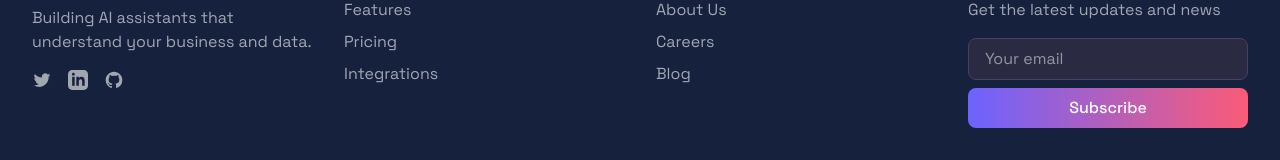
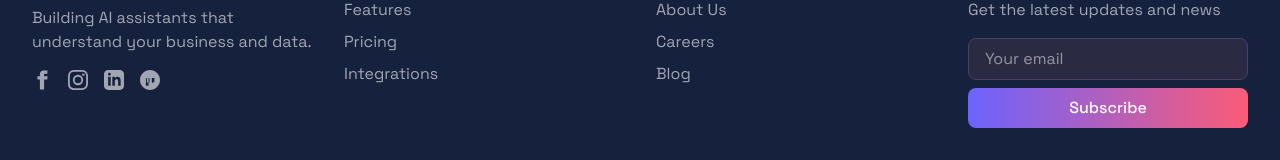
Before and after one commit to davelock87/aiscendweb, a React (Vite) app: page / in a window 1280 px wide. Shown: the part 5151-5311 px from the top of the page. Built offline with nearby package versions, Linux system fonts and the light colour scheme.

Commit message:
Update Footer Social Links

```diff
--- a/src/components/Footer.tsx
+++ b/src/components/Footer.tsx
@@ -21,19 +21,48 @@ const Footer: React.FC = () => {
               Building AI assistants that understand your business and data.
             </p>
             <div className="flex space-x-4">
-              <a href="#" className="text-white/60 hover:text-primary transition-colors" aria-label="Twitter">
+              <a
+                href="https://www.facebook.com/automatizaciones.aiscend"
+                target="_blank"
+                rel="noopener noreferrer"
+                className="text-white/60 hover:text-primary transition-colors"
+                aria-label="Facebook"
+              >
                 <svg className="h-5 w-5" fill="currentColor" viewBox="0 0 24 24">
-                  <path d="M8.29 20.251c7.547 0 11.675-6.253 11.675-11.675 0-.178 0-.355-.012-.53A8.348 8.348 0 0022 5.92a8.19 8.19 0 01-2.357.646 4.118 4.118 0 001.804-2.27 8.224 8.224 0 01-2.605.996 4.107 4.107 0 00-6.993 3.743 11.65 11.65 0 01-8.457-4.287 4.106 4.106 0 001.27 5.477A4.072 4.072 0 012.8 9.713v.052a4.105 4.105 0 003.292 4.022 4.095 4.095 0 01-1.853.07 4.108 4.108 0 003.834 2.85A8.233 8.233 0 012 18.407a11.616 11.616 0 006.29 1.84" />
+                  <path d="M18.77,7.46H14.5v-1.9c0-.9.6-1.1,1-1.1h3V.5h-4.33C10.24.5,9.5,3.44,9.5,5.32v2.15h-3v4h3v12h5v-12h3.85l.42-4Z"/>
                 </svg>
               </a>
-              <a href="#" className="text-white/60 hover:text-primary transition-colors" aria-label="LinkedIn">
+              <a
+                href="https://www.instagram.com/aiscend_automatiza/"
+                target="_blank"
+                rel="noopener noreferrer"
+                className="text-white/60 hover:text-primary transition-colors"
+                aria-label="Instagram"
+              >
                 <svg className="h-5 w-5" fill="currentColor" viewBox="0 0 24 24">
-                  <path d="M19 0h-14c-2.761 0-5 2.239-5 5v14c0 2.761 2.239 5 5 5h14c2.762 0 5-2.239 5-5v-14c0-2.761-2.238-5-5-5zm-11 19h-3v-11h3v11zm-1.5-12.268c-.966 0-1.75-.79-1.75-1.764s.784-1.764 1.75-1.764 1.75.79 1.75 1.764-.783 1.764-1.75 1.764zm13.5 12.268h-3v-5.604c0-3.368-4-3.113-4 0v5.604h-3v-11h3v1.765c1.396-2.586 7-2.777 7 2.476v6.759z" />
+                  <path d="M12,2.16c3.2,0,3.58,0,4.85.07,3.25.15,4.77,1.69,4.92,4.92.06,1.27.07,1.65.07,4.85s0,3.58-.07,4.85c-.15,3.23-1.66,4.77-4.92,4.92-1.27.06-1.64.07-4.85.07s-3.58,0-4.85-.07c-3.26-.15-4.77-1.7-4.92-4.92-.06-1.27-.07-1.64-.07-4.85s0-3.58.07-4.85C2.38,3.92,3.9,2.38,7.15,2.23,8.42,2.18,8.8,2.16,12,2.16ZM12,0C8.74,0,8.33,0,7.05.07c-4.27.2-6.78,2.71-7,7C0,8.33,0,8.74,0,12s0,3.67.07,4.95c.2,4.27,2.71,6.78,7,7C8.33,24,8.74,24,12,24s3.67,0,4.95-.07c4.27-.2,6.78-2.71,7-7C24,15.67,24,15.26,24,12s0-3.67-.07-4.95c-.2-4.27-2.71-6.78-7-7C15.67,0,15.26,0,12,0Zm0,5.84A6.16,6.16,0,1,0,18.16,12,6.16,6.16,0,0,0,12,5.84ZM12,16a4,4,0,1,1,4-4A4,4,0,0,1,12,16ZM18.41,4.15a1.44,1.44,0,1,0,1.44,1.44A1.44,1.44,0,0,0,18.41,4.15Z"/>
                 </svg>
               </a>
-              <a href="#" className="text-white/60 hover:text-primary transition-colors" aria-label="GitHub">
+              <a
+                href="https://www.linkedin.com/company/106263913/"
+                target="_blank"
+                rel="noopener noreferrer"
+                className="text-white/60 hover:text-primary transition-colors"
+                aria-label="LinkedIn"
+              >
                 <svg className="h-5 w-5" fill="currentColor" viewBox="0 0 24 24">
-                  <path fillRule="evenodd" clipRule="evenodd" d="M12 2C6.477 2 2 6.484 2 12.017c0 4.425 2.865 8.18 6.839 9.504.5.092.682-.217.682-.483 0-.237-.008-.868-.013-1.703-2.782.605-3.369-1.343-3.369-1.343-.454-1.158-1.11-1.466-1.11-1.466-.908-.62.069-.608.069-.608 1.003.07 1.531 1.032 1.531 1.032.892 1.53 2.341 1.088 2.91.832.092-.647.35-1.088.636-1.338-2.22-.253-4.555-1.113-4.555-4.951 0-1.093.39-1.988 1.029-2.688-.103-.253-.446-1.272.098-2.65 0 0 .84-.27 2.75 1.026A9.564 9.564 0 0112 6.844c.85.004 1.705.115 2.504.337 1.909-1.296 2.747-1.027 2.747-1.027.546 1.379.202 2.398.1 2.651.64.7 1.028 1.595 1.028 2.688 0 3.848-2.339 4.695-4.566 4.943.359.309.678.92.678 1.855 0 1.338-.012 2.419-.012 2.747 0 .268.18.58.688.482A10.019 10.019 0 0022 12.017C22 6.484 17.522 2 12 2z" />
+                  <path d="M19 0h-14c-2.761 0-5 2.239-5 5v14c0 2.761 2.239 5 5 5h14c2.762 0 5-2.239 5-5v-14c0-2.761-2.238-5-5-5zm-11 19h-3v-11h3v11zm-1.5-12.268c-.966 0-1.75-.79-1.75-1.764s.784-1.764 1.75-1.764 1.75.79 1.75 1.764-.783 1.764-1.75 1.764zm13.5 12.268h-3v-5.604c0-3.368-4-3.113-4 0v5.604h-3v-11h3v1.765c1.396-2.586 7-2.777 7 2.476v6.759z"/>
+                </svg>
+              </a>
+              <a
+                href="https://g.co/kgs/fRqRTS7"
+                target="_blank"
+                rel="noopener noreferrer"
+                className="text-white/60 hover:text-primary transition-colors"
+                aria-label="Google Business"
+              >
+                <svg className="h-5 w-5" fill="currentColor" viewBox="0 0 24 24">
+                  <path d="M12 0C5.383 0 0 5.383 0 12s5.383 12 12 12 12-5.383 12-12S18.617 0 12 0zm-1.78 18.989h-3.11v-9.412h3.11v9.412zm7.56-7.967c0 2.928-1.538 4.33-3.582 4.33-1.65 0-2.383-.907-2.797-1.547v1.33h-3.11V9.577h3.11v5.912c0 .264.022.527.088.714.193.462.627.94 1.364.94.957 0 1.342-.726 1.342-1.79V9.577h3.11v6.412z"/>
                 </svg>
               </a>
             </div>
```
